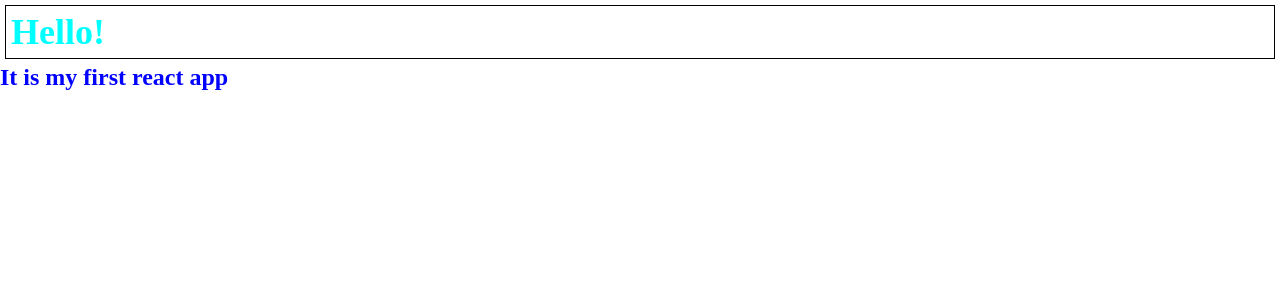
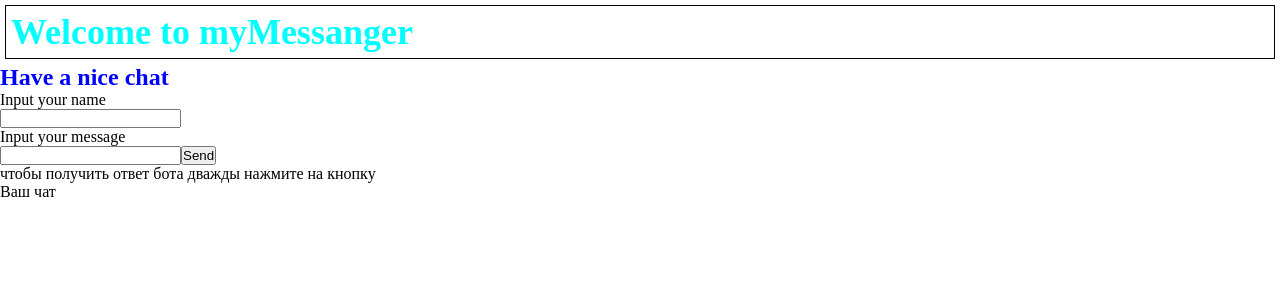
Before and after one commit to tanyaStankevich/reactHomeTask, a React (Create React App) app: page / in a window 1280 px wide. Shown: the top 300 px of the page. Built offline with nearby package versions, Linux system fonts and the light colour scheme.

Commit message:
hometask lesson2

```diff
--- a/src/App.js
+++ b/src/App.js
@@ -1,33 +1,79 @@
 import './App.css';
-import React, {useState} from 'react';
+import React, {Component} from 'react';
 import ReactDOM from 'react-dom';
 import Message from './Message.js';
 
 
-const messageText='It is my first react app';
+const messageText = 'Have a nice chat';
+const messageList = [];
 
-function App (){
-  // const [author, setAuthor] = useState([]);
-  // const [message, setMessage] = useState([]);
+//const messageChat = [];
 
-  // const updateAuthor = (event) => {
-  //   setAuthor(event.target.value);
-  //   console.log(author);
-  // }
-  // const updateMes = (event) => {
-  //   setMessage(event.target.value);
-  //   console.log(message);
-  // }
+
+export default class App extends React.Component{
+  constructor(props) {
+    super(props);
+    this.state =
+    {
+      author: '',
+      messageAuthor: ''
+    };
+    this.update = this.update.bind(this.state);
+    this.updatePol = this.updatePol.bind(this.state);
+
+  }
+
+  updatePolAuth = (event) => {
+    this.setState({
+
+      author: event.target.value
+
+    }
+    );
+  }
+  updatePol = (event) => {
+    this.setState({
+
+       messageAuthor: event.target.value
+
+    }
+    );
+  }
+
+  update = (event) => {
+
+
+      messageList.push(this.state );
+      console.log(messageList)
+      this.setState({
+      author: 'Bot',
+      messageAuthor:'I am bot'
+    }
+    );
+    }
+
+
+
+
+
+
+  render() {
+
 
   return (
+
       <div>
-          <h3 className='app'>Hello!</h3>
+      <h3 className='app'>Welcome to myMessanger</h3>
       <Message mes={messageText} />
-      {/* <p>Имя отправителя</p><input type='text' author={author} onChangeAuthor={updateAuthor} />
-      <p>Ваше сообщение</p><input type='text' message={message} onChange={updateMes} />
-      <button type='button'>Отправить</button> */}
+      <p>Input your name</p>
+      <input type='text' value={this.author} onChange={this.updatePolAuth}></input>
+      <p>Input your message</p>
+      <input type='text' value={this.messageAuthor} onChange={this.updatePol}></input>
+      <button type='button' onClick={this.update}>Send</button><p>чтобы получить ответ бота дважды нажмите на кнопку</p>
+      <ul>Ваш чат {messageList.map((mes) => (<li>Отправитель {mes.author} Сообщение { mes.messageAuthor}</li>))}</ul>
       </div>
+
+
   );
 }
-
-export default App;
+}
--- a/src/index.js
+++ b/src/index.js
@@ -1,12 +1,12 @@
-import React from 'react';
+import React, {Component} from 'react';
 import ReactDOM from 'react-dom';
 
-import App from './App';
+import App from './App.js';
 
 
 ReactDOM.render(
  <React.StrictMode>
-   <App />
+    <App />
 
  </React.StrictMode>,
  document.getElementById("root")
```
Also changed, not shown: src/App_copy.js (added, +51 -0 lines).
